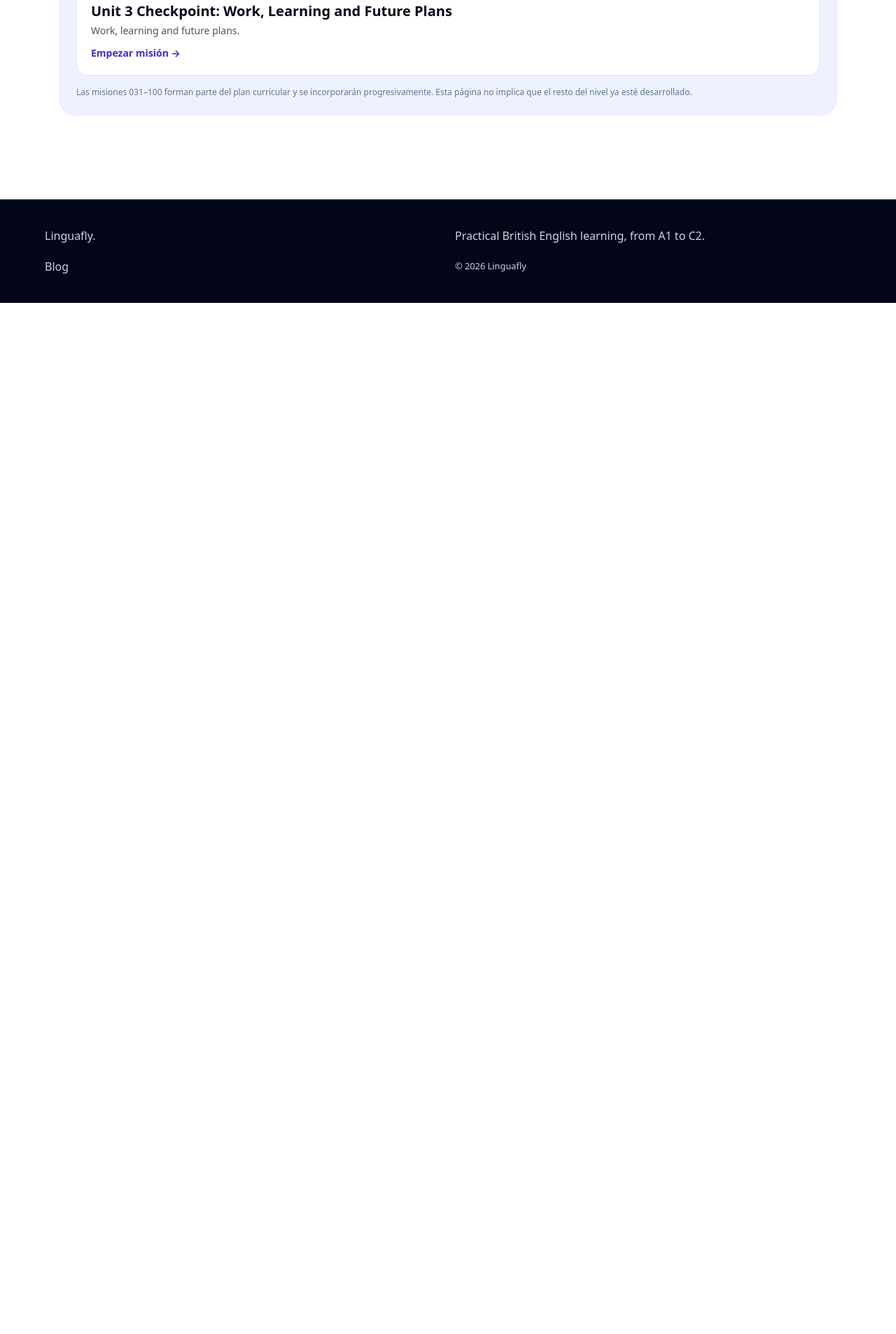
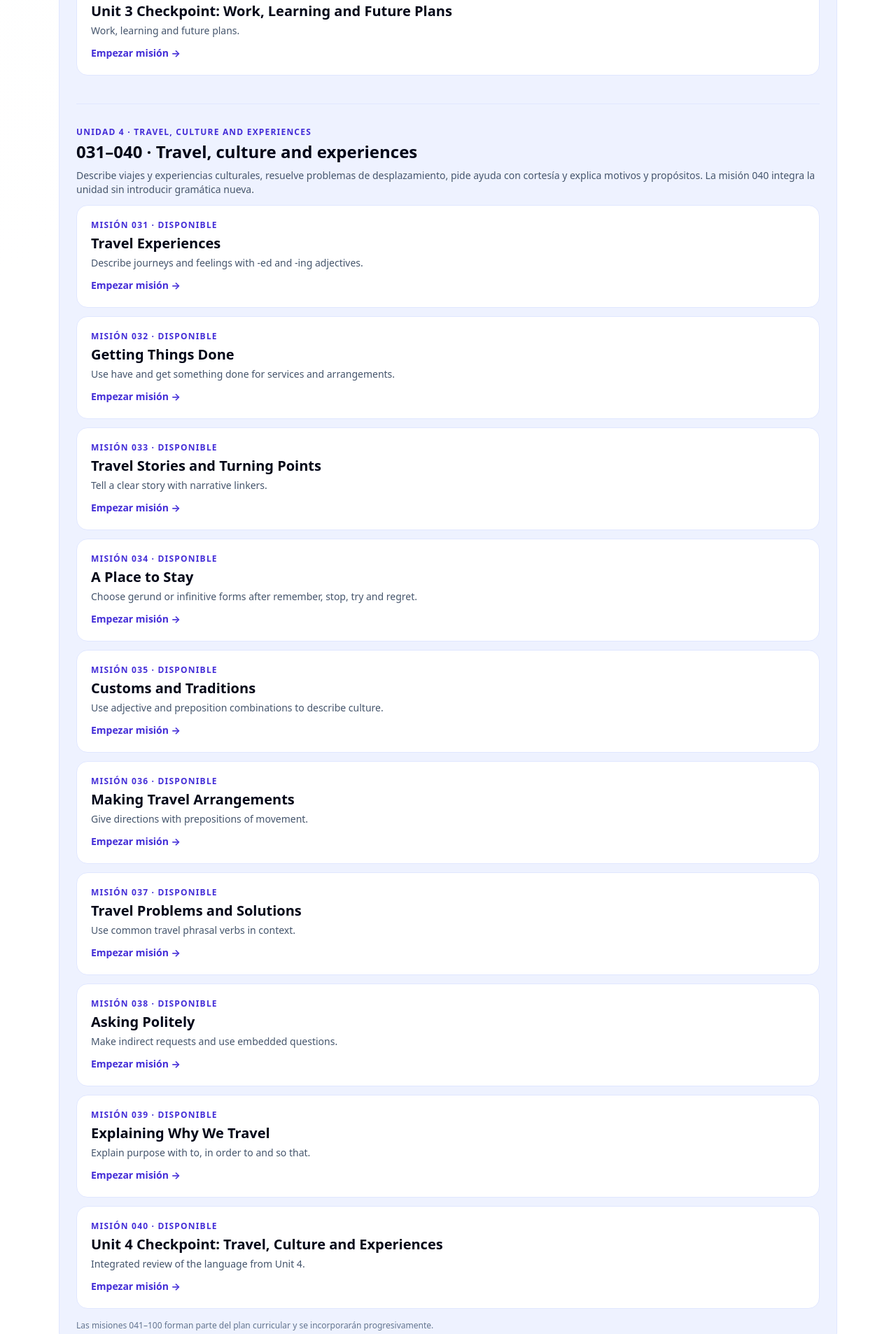
Before and after one commit to linguafly6-ui/linguaflynew2, a Next.js app: page /academia/b1 in a window 1280 px wide. Shown: the part 5300-7207 px from the top of the page at 70% size. Before the commit the page ends 5733 px from the top, so only its background shows below. Built offline with nearby package versions, Linux system fonts and the light colour scheme.

Commit message:
List B1 missions 031–040 in course catalogue

```diff
--- a/app/academia/b1/page.tsx
+++ b/app/academia/b1/page.tsx
@@ -102,7 +102,22 @@ export default function B1Page() {
         <Link href="/academia/b1/028" className="mt-3 block rounded-2xl border border-indigo-100 bg-white p-5 transition hover:border-indigo-400 hover:shadow-sm"><p className="text-xs font-extrabold tracking-widest text-indigo-700">MISIÓN 028 · DISPONIBLE</p><h3 className="mt-1 text-xl font-bold text-slate-950">Skills for Every Situation</h3><p className="mt-1 text-sm text-slate-600">Work, learning and future plans.</p><span className="mt-3 inline-block text-sm font-bold text-indigo-700">Empezar misión →</span></Link>
         <Link href="/academia/b1/029" className="mt-3 block rounded-2xl border border-indigo-100 bg-white p-5 transition hover:border-indigo-400 hover:shadow-sm"><p className="text-xs font-extrabold tracking-widest text-indigo-700">MISIÓN 029 · DISPONIBLE</p><h3 className="mt-1 text-xl font-bold text-slate-950">Making Work Safer</h3><p className="mt-1 text-sm text-slate-600">Work, learning and future plans.</p><span className="mt-3 inline-block text-sm font-bold text-indigo-700">Empezar misión →</span></Link>
         <Link href="/academia/b1/030" className="mt-3 block rounded-2xl border border-indigo-100 bg-white p-5 transition hover:border-indigo-400 hover:shadow-sm"><p className="text-xs font-extrabold tracking-widest text-indigo-700">MISIÓN 030 · DISPONIBLE</p><h3 className="mt-1 text-xl font-bold text-slate-950">Unit 3 Checkpoint: Work, Learning and Future Plans</h3><p className="mt-1 text-sm text-slate-600">Work, learning and future plans.</p><span className="mt-3 inline-block text-sm font-bold text-indigo-700">Empezar misión →</span></Link>
-        <p className="mt-4 text-xs text-slate-500">Las misiones 031–100 forman parte del plan curricular y se incorporarán progresivamente. Esta página no implica que el resto del nivel ya esté desarrollado.</p>
+        <div className="mt-10 border-t border-indigo-100 pt-8">
+          <p className="text-xs font-black uppercase tracking-widest text-indigo-700">Unidad 4 · Travel, Culture and Experiences</p>
+          <h2 className="mt-1 text-2xl font-black text-slate-950">031–040 · Travel, culture and experiences</h2>
+          <p className="mt-2 text-sm text-slate-600">Describe viajes y experiencias culturales, resuelve problemas de desplazamiento, pide ayuda con cortesía y explica motivos y propósitos. La misión 040 integra la unidad sin introducir gramática nueva.</p>
+          <Link href="/academia/b1/031" className="mt-3 block rounded-2xl border border-indigo-100 bg-white p-5 transition hover:border-indigo-400 hover:shadow-sm"><p className="text-xs font-extrabold tracking-widest text-indigo-700">MISIÓN 031 · DISPONIBLE</p><h3 className="mt-1 text-xl font-bold text-slate-950">Travel Experiences</h3><p className="mt-1 text-sm text-slate-600">Describe journeys and feelings with -ed and -ing adjectives.</p><span className="mt-3 inline-block text-sm font-bold text-indigo-700">Empezar misión →</span></Link>
+          <Link href="/academia/b1/032" className="mt-3 block rounded-2xl border border-indigo-100 bg-white p-5 transition hover:border-indigo-400 hover:shadow-sm"><p className="text-xs font-extrabold tracking-widest text-indigo-700">MISIÓN 032 · DISPONIBLE</p><h3 className="mt-1 text-xl font-bold text-slate-950">Getting Things Done</h3><p className="mt-1 text-sm text-slate-600">Use have and get something done for services and arrangements.</p><span className="mt-3 inline-block text-sm font-bold text-indigo-700">Empezar misión →</span></Link>
+          <Link href="/academia/b1/033" className="mt-3 block rounded-2xl border border-indigo-100 bg-white p-5 transition hover:border-indigo-400 hover:shadow-sm"><p className="text-xs font-extrabold tracking-widest text-indigo-700">MISIÓN 033 · DISPONIBLE</p><h3 className="mt-1 text-xl font-bold text-slate-950">Travel Stories and Turning Points</h3><p className="mt-1 text-sm text-slate-600">Tell a clear story with narrative linkers.</p><span className="mt-3 inline-block text-sm font-bold text-indigo-700">Empezar misión →</span></Link>
+          <Link href="/academia/b1/034" className="mt-3 block rounded-2xl border border-indigo-100 bg-white p-5 transition hover:border-indigo-400 hover:shadow-sm"><p className="text-xs font-extrabold tracking-widest text-indigo-700">MISIÓN 034 · DISPONIBLE</p><h3 className="mt-1 text-xl font-bold text-slate-950">A Place to Stay</h3><p className="mt-1 text-sm text-slate-600">Choose gerund or infinitive forms after remember, stop, try and regret.</p><span className="mt-3 inline-block text-sm font-bold text-indigo-700">Empezar misión →</span></Link>
+          <Link href="/academia/b1/035" className="mt-3 block rounded-2xl border border-indigo-100 bg-white p-5 transition hover:border-indigo-400 hover:shadow-sm"><p className="text-xs font-extrabold tracking-widest text-indigo-700">MISIÓN 035 · DISPONIBLE</p><h3 className="mt-1 text-xl font-bold text-slate-950">Customs and Traditions</h3><p className="mt-1 text-sm text-slate-600">Use adjective and preposition combinations to describe culture.</p><span className="mt-3 inline-block text-sm font-bold text-indigo-700">Empezar misión →</span></Link>
+          <Link href="/academia/b1/036" className="mt-3 block rounded-2xl border border-indigo-100 bg-white p-5 transition hover:border-indigo-400 hover:shadow-sm"><p className="text-xs font-extrabold tracking-widest text-indigo-700">MISIÓN 036 · DISPONIBLE</p><h3 className="mt-1 text-xl font-bold text-slate-950">Making Travel Arrangements</h3><p className="mt-1 text-sm text-slate-600">Give directions with prepositions of movement.</p><span className="mt-3 inline-block text-sm font-bold text-indigo-700">Empezar misión →</span></Link>
+          <Link href="/academia/b1/037" className="mt-3 block rounded-2xl border border-indigo-100 bg-white p-5 transition hover:border-indigo-400 hover:shadow-sm"><p className="text-xs font-extrabold tracking-widest text-indigo-700">MISIÓN 037 · DISPONIBLE</p><h3 className="mt-1 text-xl font-bold text-slate-950">Travel Problems and Solutions</h3><p className="mt-1 text-sm text-slate-600">Use common travel phrasal verbs in context.</p><span className="mt-3 inline-block text-sm font-bold text-indigo-700">Empezar misión →</span></Link>
+          <Link href="/academia/b1/038" className="mt-3 block rounded-2xl border border-indigo-100 bg-white p-5 transition hover:border-indigo-400 hover:shadow-sm"><p className="text-xs font-extrabold tracking-widest text-indigo-700">MISIÓN 038 · DISPONIBLE</p><h3 className="mt-1 text-xl font-bold text-slate-950">Asking Politely</h3><p className="mt-1 text-sm text-slate-600">Make indirect requests and use embedded questions.</p><span className="mt-3 inline-block text-sm font-bold text-indigo-700">Empezar misión →</span></Link>
+          <Link href="/academia/b1/039" className="mt-3 block rounded-2xl border border-indigo-100 bg-white p-5 transition hover:border-indigo-400 hover:shadow-sm"><p className="text-xs font-extrabold tracking-widest text-indigo-700">MISIÓN 039 · DISPONIBLE</p><h3 className="mt-1 text-xl font-bold text-slate-950">Explaining Why We Travel</h3><p className="mt-1 text-sm text-slate-600">Explain purpose with to, in order to and so that.</p><span className="mt-3 inline-block text-sm font-bold text-indigo-700">Empezar misión →</span></Link>
+          <Link href="/academia/b1/040" className="mt-3 block rounded-2xl border border-indigo-100 bg-white p-5 transition hover:border-indigo-400 hover:shadow-sm"><p className="text-xs font-extrabold tracking-widest text-indigo-700">MISIÓN 040 · DISPONIBLE</p><h3 className="mt-1 text-xl font-bold text-slate-950">Unit 4 Checkpoint: Travel, Culture and Experiences</h3><p className="mt-1 text-sm text-slate-600">Integrated review of the language from Unit 4.</p><span className="mt-3 inline-block text-sm font-bold text-indigo-700">Empezar misión →</span></Link>
+        </div>
+        <p className="mt-4 text-xs text-slate-500">Las misiones 041–100 forman parte del plan curricular y se incorporarán progresivamente.</p>
       </section>
     </main>
   );
```
